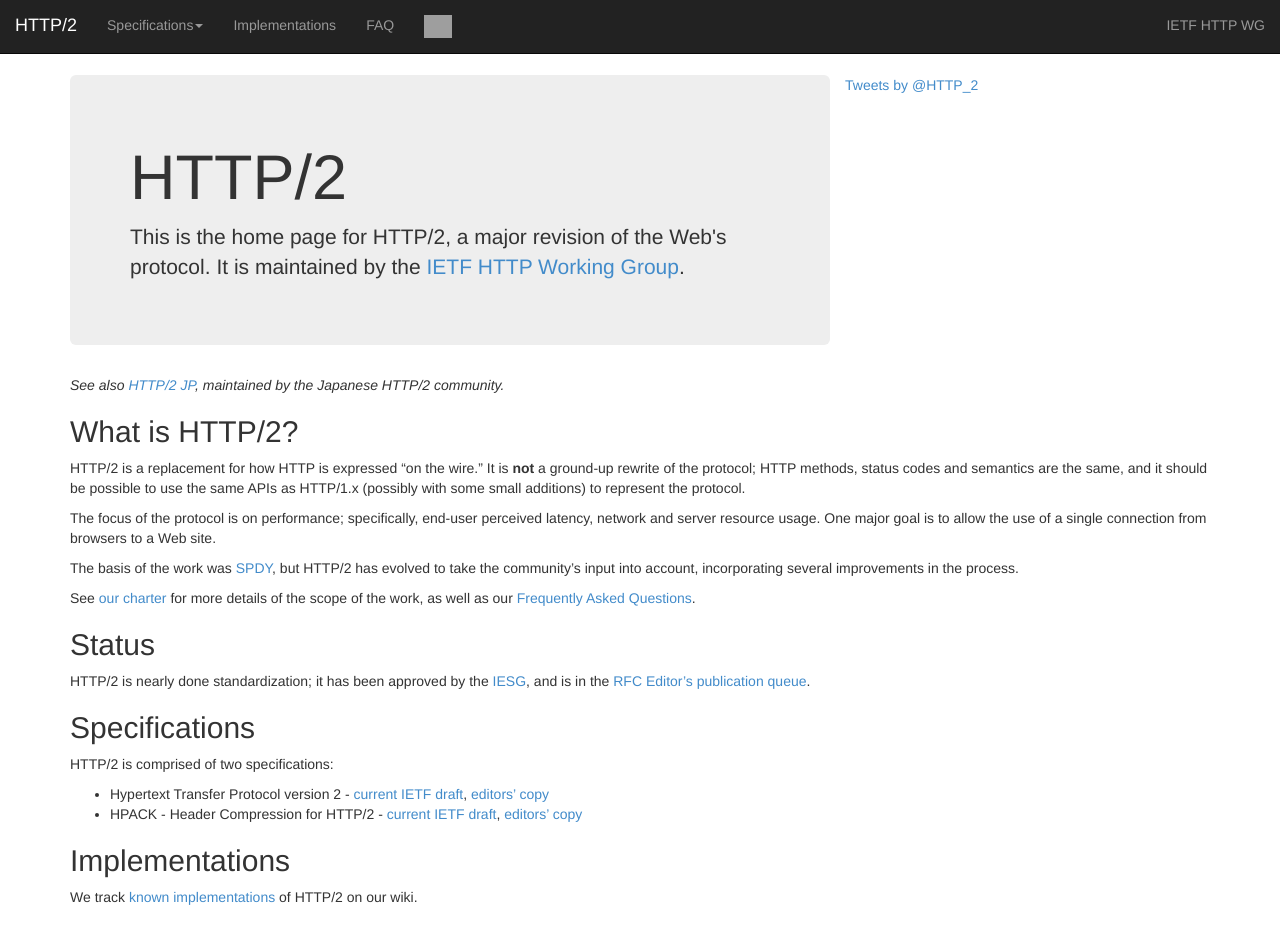
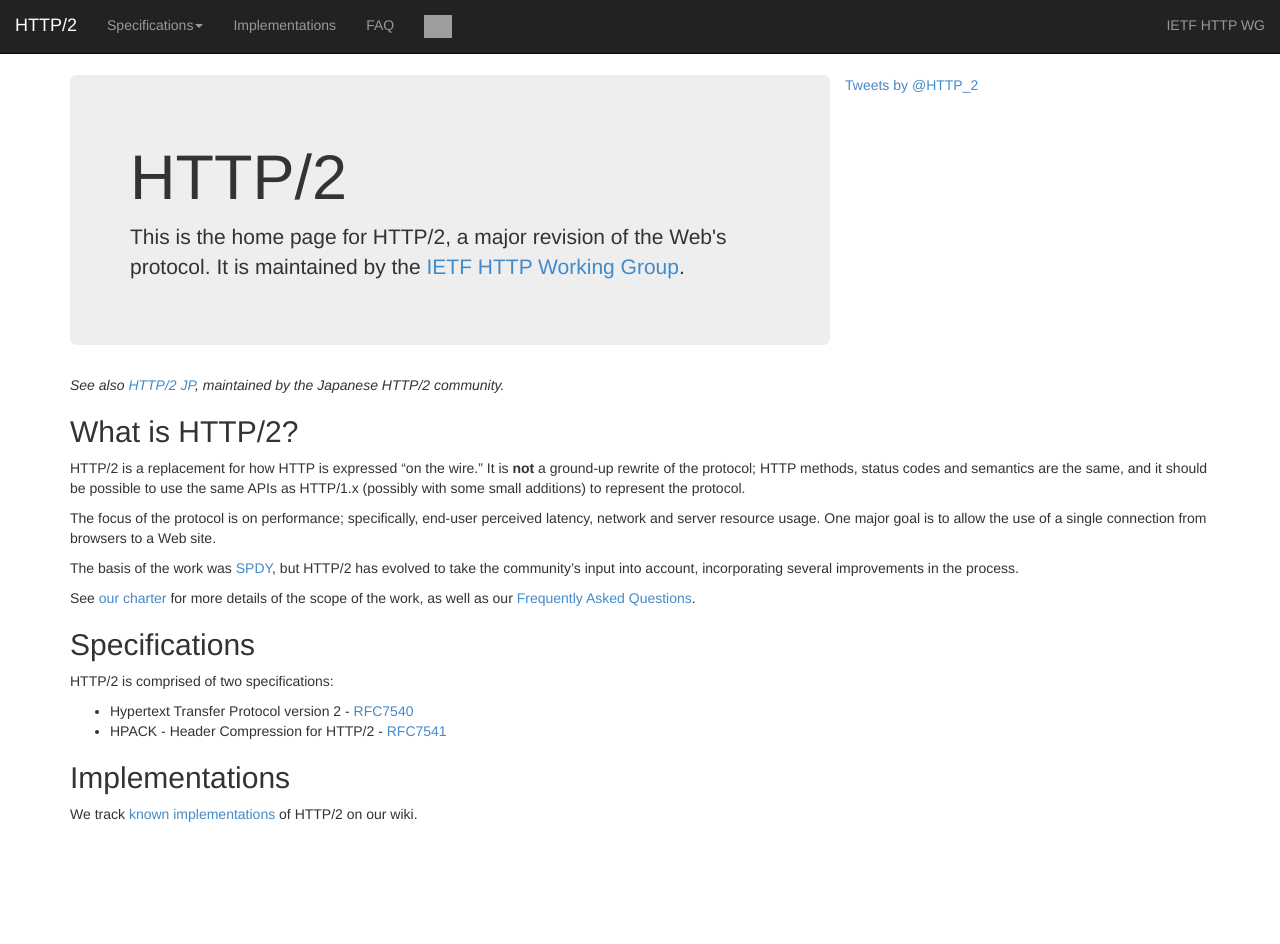
Before and after one commit to http2/http2.github.io, a Jekyll site: the page built from index.md, in a window 1280 px wide and 992 px high. Shown: the top 944 px of the window. Built offline with Jekyll 4.4.1, drawn with Linux system fonts in a browser that asks for light colours; comment, search, counter and statistics services are not loaded; grey boxes are pictures that could not be loaded.

Commit message:
published.

```diff
--- a/index.md
+++ b/index.md
@@ -25,19 +25,13 @@
 details of the scope of the work, as well as our [Frequently Asked
 Questions](/faq/).
 
-## Status
-
-HTTP/2 is nearly done standardization; it has been approved by the
-[IESG](http://www.ietf.org/iesg/), and is in the [RFC
-Editor's publication queue](http://www.rfc-editor.org/queue2.html#draft-ietf-httpbis-http2).
-
 
 ## Specifications
 
 HTTP/2 is comprised of two specifications:
 
-* Hypertext Transfer Protocol version 2 - [current IETF draft](http://tools.ietf.org/html/draft-ietf-httpbis-http2/), [editors' copy](http://http2.github.com/http2-spec/)
-* HPACK - Header Compression for HTTP/2 - [current IETF draft](http://tools.ietf.org/html/draft-ietf-httpbis-header-compression/), [editors' copy](http://http2.github.com/http2-spec/compression.html)
+* Hypertext Transfer Protocol version 2 - [RFC7540](https://httpwg.github.io/specs/rfc7540.html)
+* HPACK - Header Compression for HTTP/2 - [RFC7541](https://httpwg.github.io/specs/rfc7541.html)
 
 
 ## Implementations
```
